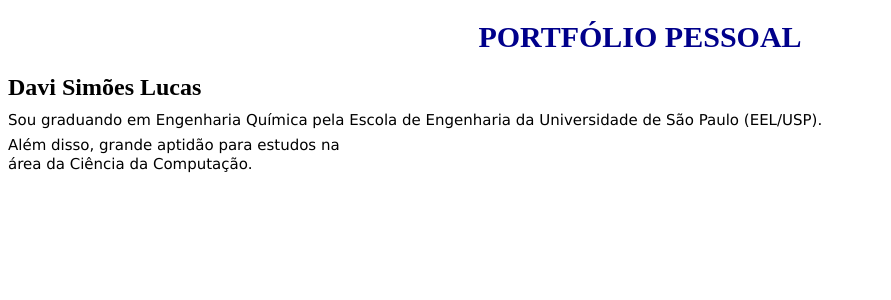
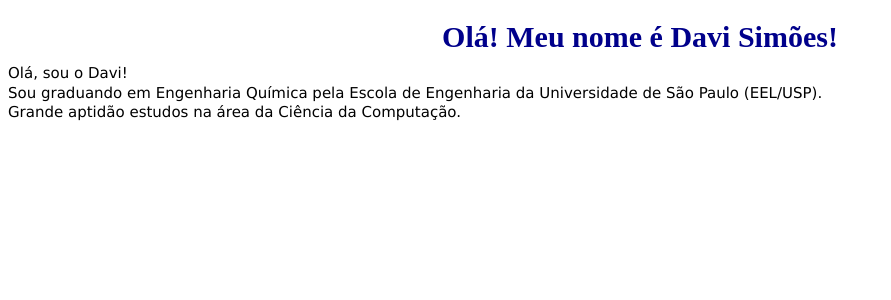
Before and after one commit to davisimlucas/project-site-Flask, a Flask app: page / in a window 1280 px wide. Shown: the top 300 px of the page, without its empty margins (0-891 px from the left). Run offline with Flask 3, Linux system fonts and the light colour scheme.

Commit message:
html homepage

```diff
--- a/src/templates/homepage.html
+++ b/src/templates/homepage.html
@@ -12,18 +12,18 @@
     </head>
     <body>
 
-        <h1>
-            PORTFÓLIO PESSOAL
-        </h1>
-        <div>
-            <h2>
-                Davi Simões Lucas
-            </h2>
-            <p>
-                Sou graduando em Engenharia Química pela Escola de Engenharia da Universidade de São Paulo (EEL/USP).
-            </p>
-            <p>Além disso, grande aptidão para estudos na <br>
-                área da Ciência da Computação.</p>
+        <div class="container">
+            <div class="content">
+                <h1>
+                    Olá! Meu nome é Davi Simões!
+                </h1>
+                <p>
+                    Olá, sou o Davi!<br>
+                    Sou graduando em Engenharia Química pela
+                    Escola de Engenharia da Universidade de São Paulo (EEL/USP).<br>
+                    Grande aptidão estudos na área da Ciência da Computação.
+                </p>
+            </div>
         </div>
 
     </body>
```
